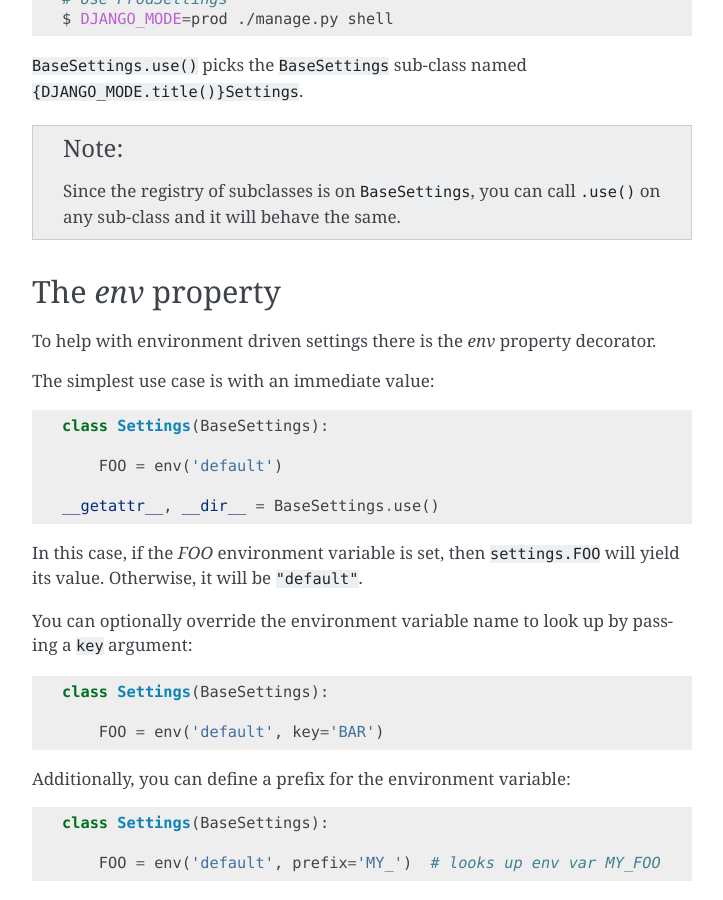
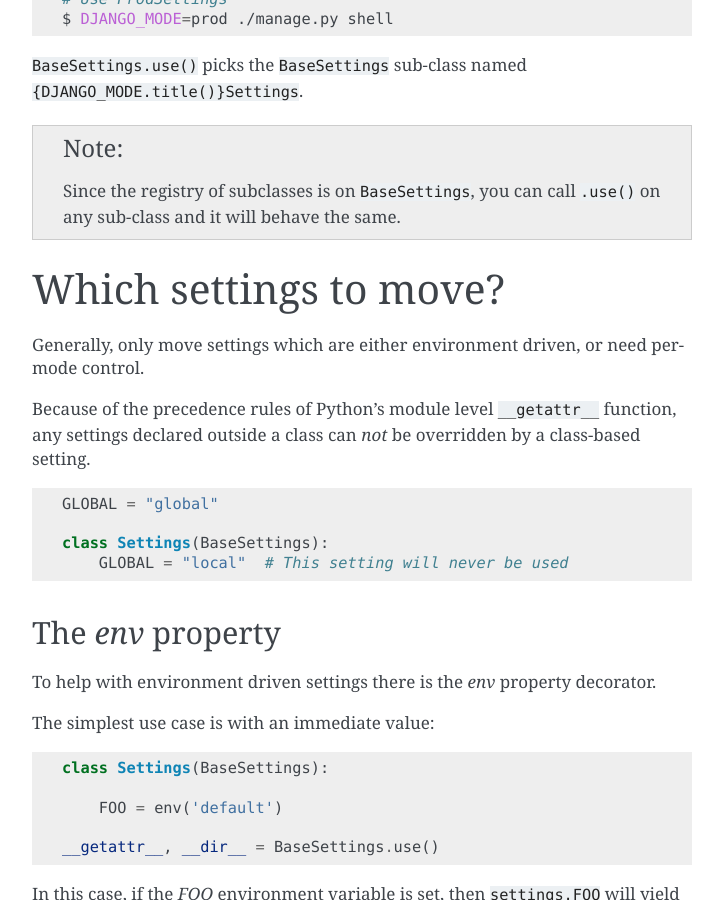
Before and after one commit to funkybob/django-classy-settings, a Sphinx documentation site: the page built from docs/index.rst, in a window 1280 px wide and 900 px high, scrolled down 3944 px. Shown: the whole window, without its empty margins (388-1111 px from the left). Built offline with Sphinx 7.4.7, drawn with Linux system fonts in a browser that asks for light colours; some of the changed text lies outside the part shown.

Commit message:
Clarify precedence. Add callable env support

```diff
--- a/cbs/__init__.py
+++ b/cbs/__init__.py
@@ -74,6 +74,9 @@ class env:
 
         obj.__dict__[self.key] = value
         return value
+
+    def __call__(self):
+        return self.__get__(self)
 
     def __class_getitem__(cls, key):
         """Helper to allow creating env sub-classes with PREFIX pre-set."""
--- a/docs/index.rst
+++ b/docs/index.rst
@@ -213,6 +213,25 @@ environment variable:
 .. note:: Since the registry of subclasses is on ``BaseSettings``, you can call
     ``.use()`` on any sub-class and it will behave the same.
 
+Which settings to move?
+=======================
+
+Generally, only move settings which are either environment driven, or need
+per-mode control.
+
+Because of the precedence rules of Python's module level ``__getattr__``
+function, any settings declared outside a class can *not* be overridden by a
+class-based setting.
+
+.. code-block:: python
+
+    GLOBAL = "global"
+
+    class Settings(BaseSettings):
+        GLOBAL = "local"  # This setting will never be used
+
+
+
 The `env` property
 ------------------
 
```
Also changed, not shown: 3 other files.
